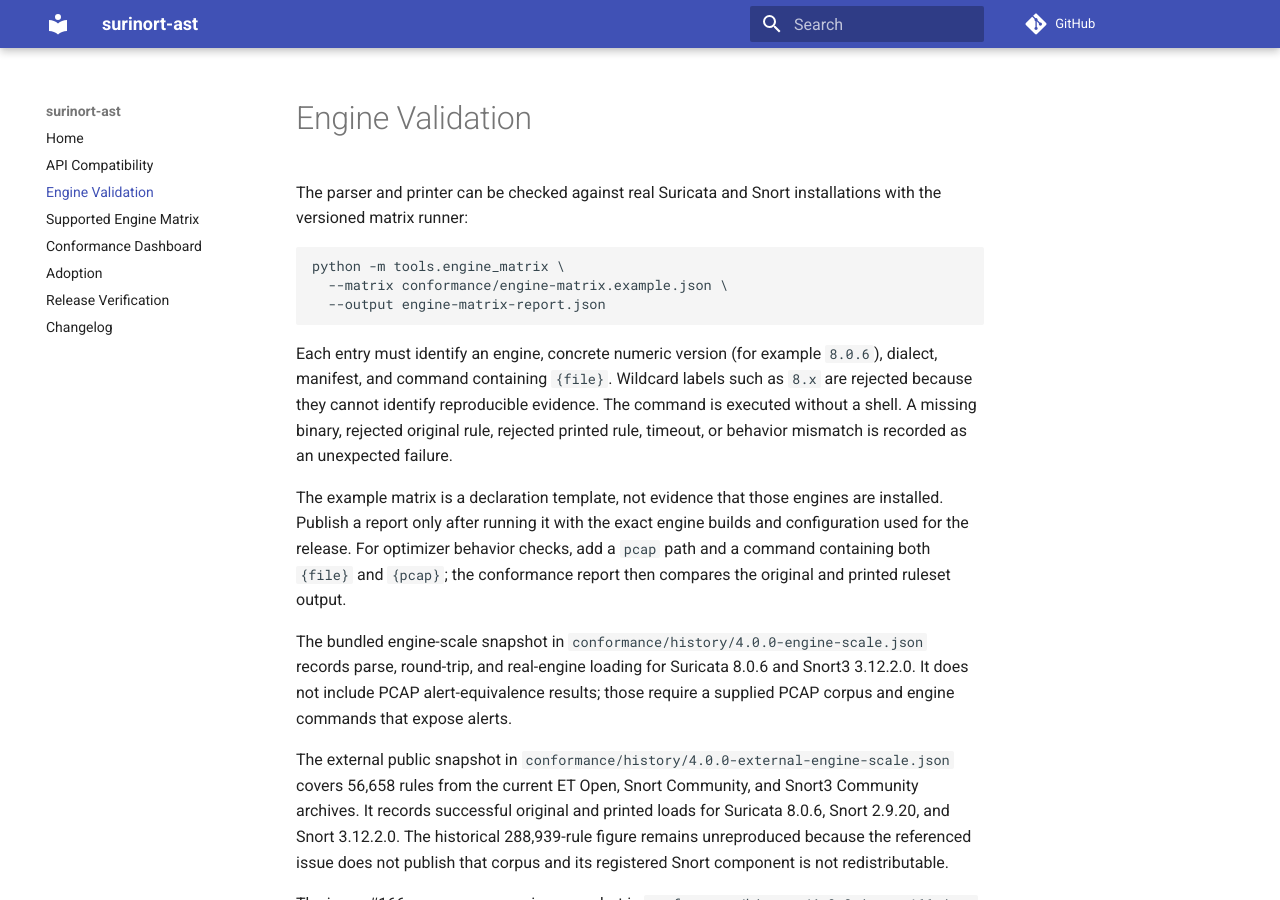
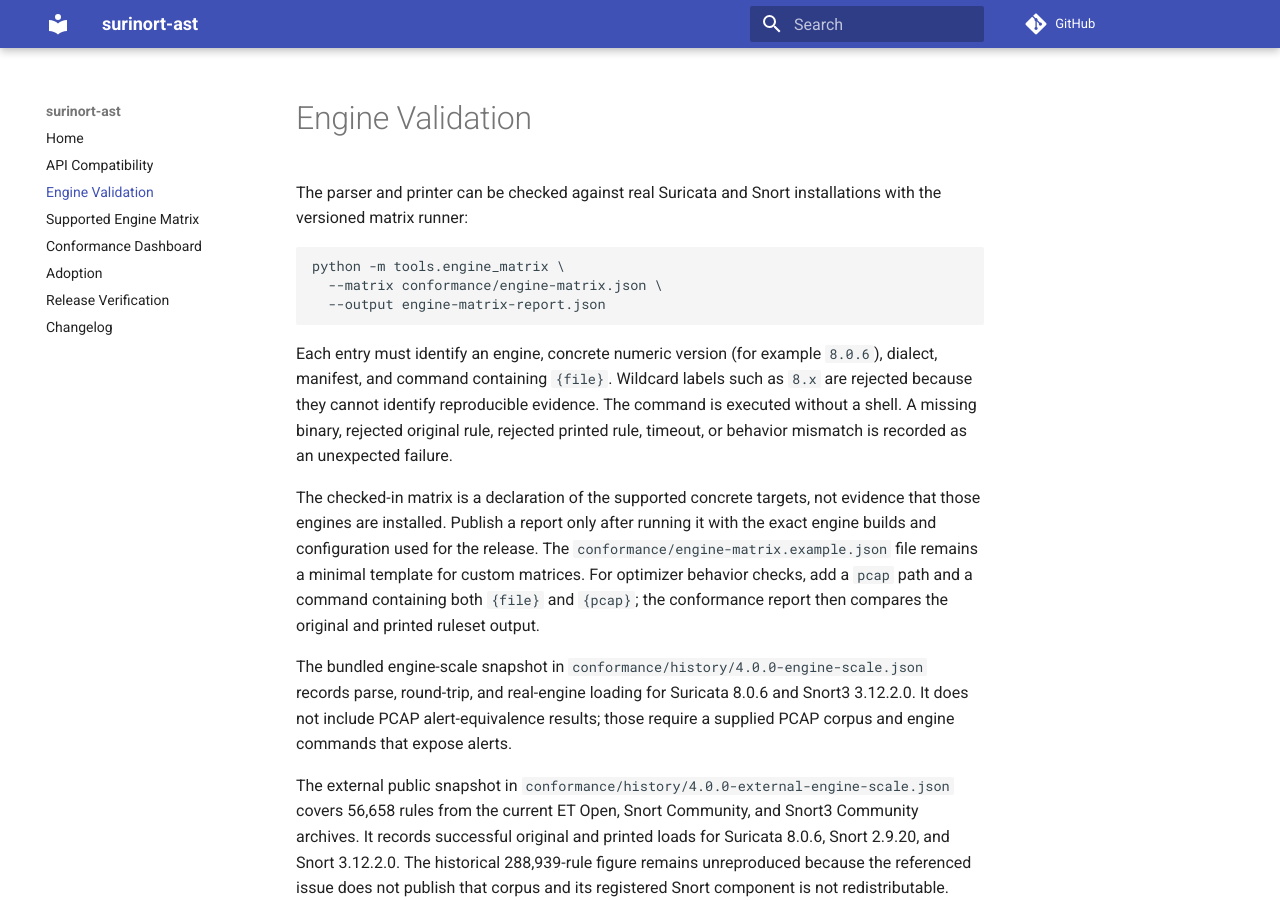
Before and after one commit to seifreed/surinort-ast, an MkDocs documentation site: the page built from docs/engine-validation.md, in a window 1280 px wide and 900 px high. Built offline with MkDocs 1.6.1 and Material for MkDocs 9.7.7, drawn with Linux system fonts in a browser that asks for light colours; comment, search, counter and statistics services are not loaded.

Commit message:
docs: publish concrete engine matrix

````diff
--- a/docs/engine-validation.md
+++ b/docs/engine-validation.md
@@ -5,7 +5,7 @@ installations with the versioned matrix runner:
 
 ```bash
 python -m tools.engine_matrix \
-  --matrix conformance/engine-matrix.example.json \
+  --matrix conformance/engine-matrix.json \
   --output engine-matrix-report.json
 ```
 
@@ -16,9 +16,11 @@ The command is executed without a shell. A
 missing binary, rejected original rule, rejected printed rule, timeout, or
 behavior mismatch is recorded as an unexpected failure.
 
-The example matrix is a declaration template, not evidence that those engines
-are installed. Publish a report only after running it with the exact engine
-builds and configuration used for the release. For optimizer behavior checks,
+The checked-in matrix is a declaration of the supported concrete targets, not
+evidence that those engines are installed. Publish a report only after running
+it with the exact engine builds and configuration used for the release. The
+`conformance/engine-matrix.example.json` file remains a minimal template for
+custom matrices. For optimizer behavior checks,
 add a `pcap` path and a command containing both `{file}` and `{pcap}`; the
 conformance report then compares the original and printed ruleset output.
 
````
Also changed, not shown: docs/conformance-matrix.md (+3 -0 lines), 2 other files.
